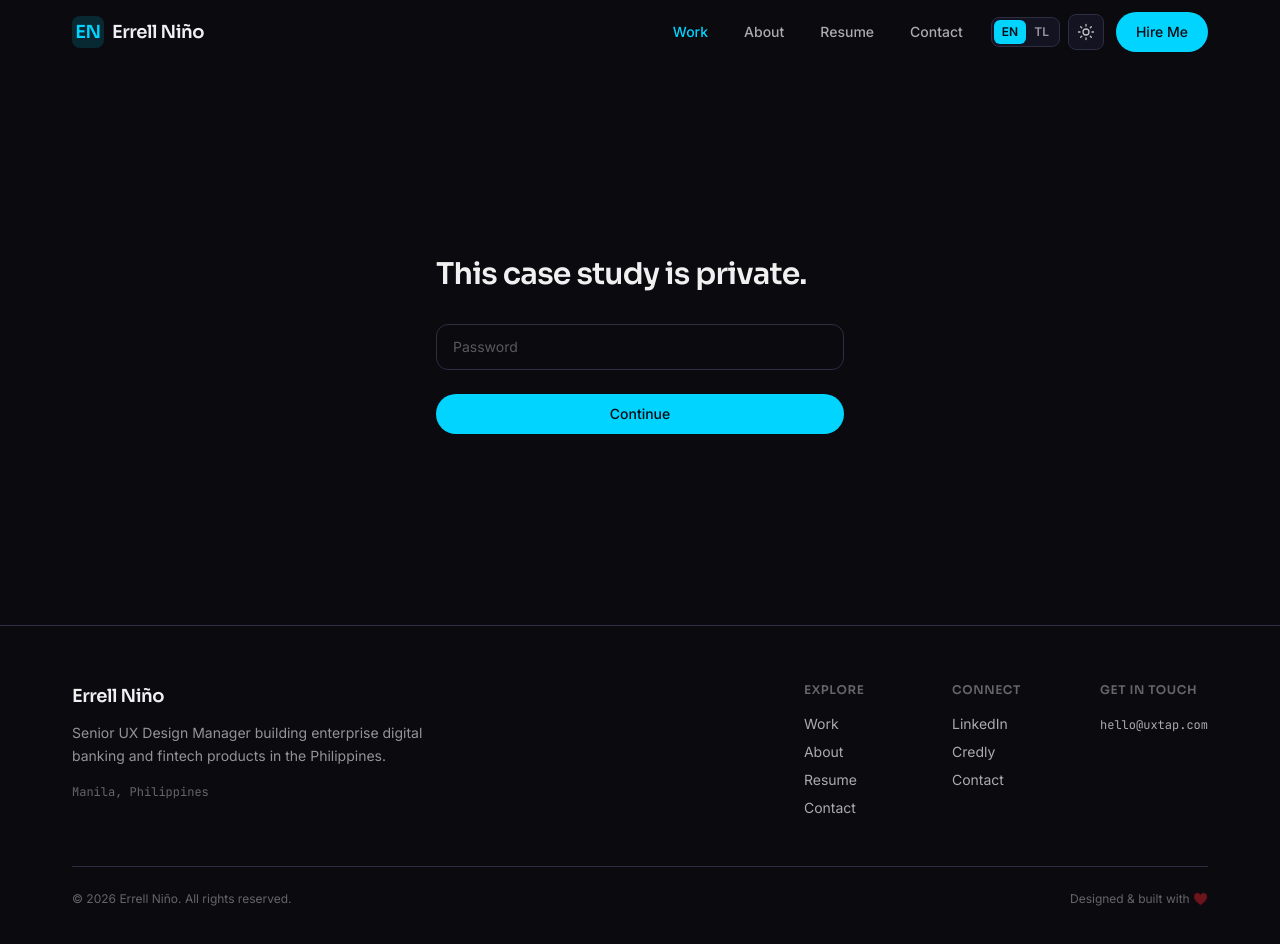
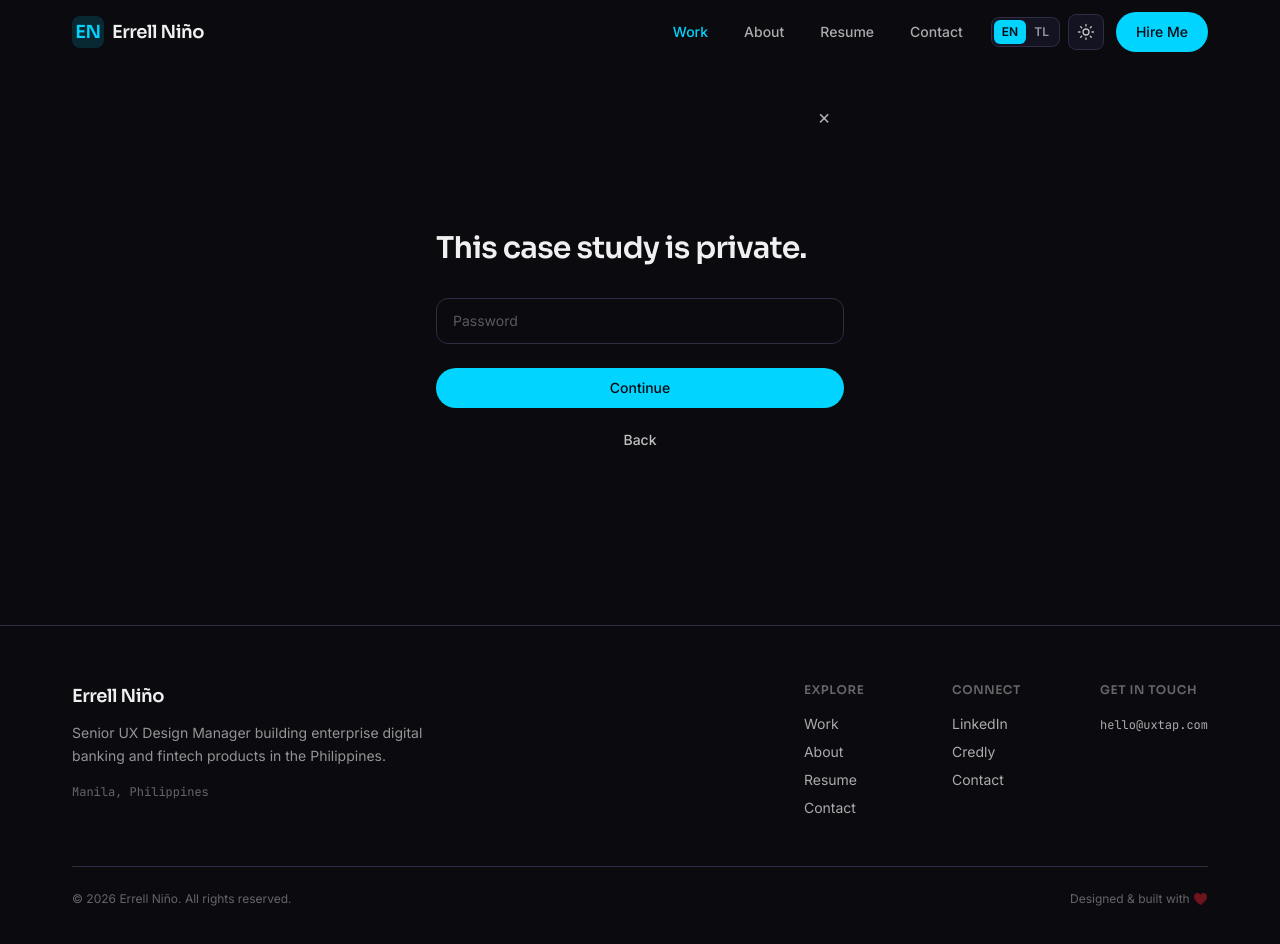
Before and after one commit to errell/errell-portfolio, a Next.js app: page /work/digital-onboarding in a window 1280 px wide. Shown: the top 944 px of the page. Built offline with nearby package versions, Linux system fonts and the light colour scheme.

Commit message:
Add a way back from the case study password screen.
Visitors can close the lock or go back to the previous page, and land on the work list if there is no history to return to.

```diff
--- a/components/case-study/CaseStudyGate.tsx
+++ b/components/case-study/CaseStudyGate.tsx
@@ -1,5 +1,6 @@
 "use client";
 
+import { useRouter } from "next/navigation";
 import { useFormState, useFormStatus } from "react-dom";
 import { unlockCaseStudy, type GateState } from "@/app/work/actions";
 import { Button } from "@/components/ui/Button";
@@ -15,11 +16,33 @@ function SubmitButton() {
   );
 }
 
+function leaveGate(router: ReturnType<typeof useRouter>) {
+  // Client navigations do not update document.referrer, so history is the
+  // reliable way back to the screen they came from.
+  if (window.history.length > 1) {
+    router.back();
+    return;
+  }
+  router.push("/work");
+}
+
 export function CaseStudyGate({ slug }: { slug: string }) {
+  const router = useRouter();
   const [state, action] = useFormState(unlockCaseStudy, initialState);
+  const leave = () => leaveGate(router);
 
   return (
-    <section className="mx-auto flex min-h-[70vh] max-w-md flex-col justify-center px-5 py-24">
+    <section className="relative mx-auto flex min-h-[70vh] max-w-md flex-col justify-center px-5 py-24">
+      <button
+        type="button"
+        onClick={leave}
+        aria-label="Close"
+        className="absolute right-5 top-8 inline-flex h-10 w-10 items-center justify-center rounded-full text-primary/70 transition-colors hover:bg-surface/60 hover:text-primary focus-visible:outline-none focus-visible:ring-2 focus-visible:ring-accent"
+      >
+        <span aria-hidden="true" className="text-xl leading-none">
+          ×
+        </span>
+      </button>
       <p className="font-sora text-2xl font-semibold tracking-tight text-primary md:text-3xl">
         This case study is private.
       </p>
@@ -44,6 +67,9 @@ export function CaseStudyGate({ slug }: { slug: string }) {
         ) : null}
         <SubmitButton />
       </form>
+      <Button type="button" variant="ghost" className="mt-3 w-full" onClick={leave}>
+        Back
+      </Button>
     </section>
   );
 }
```
